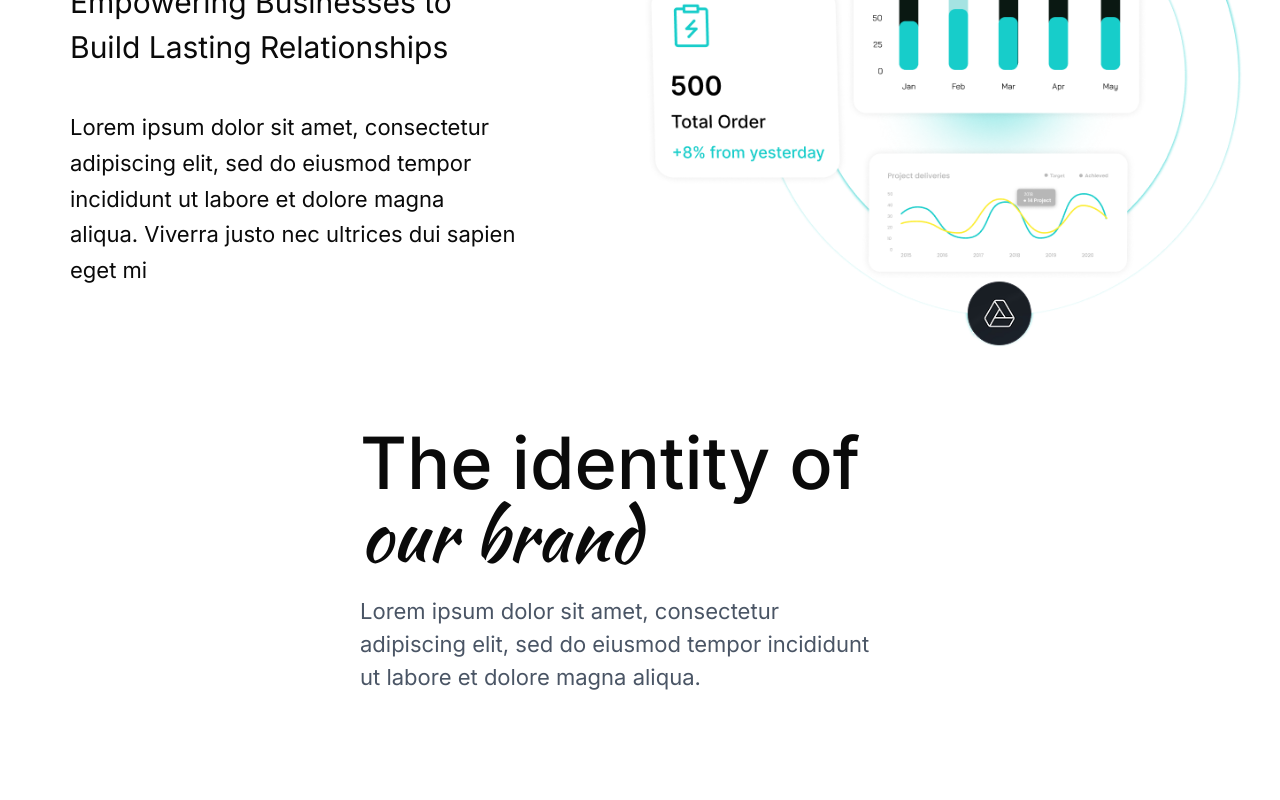
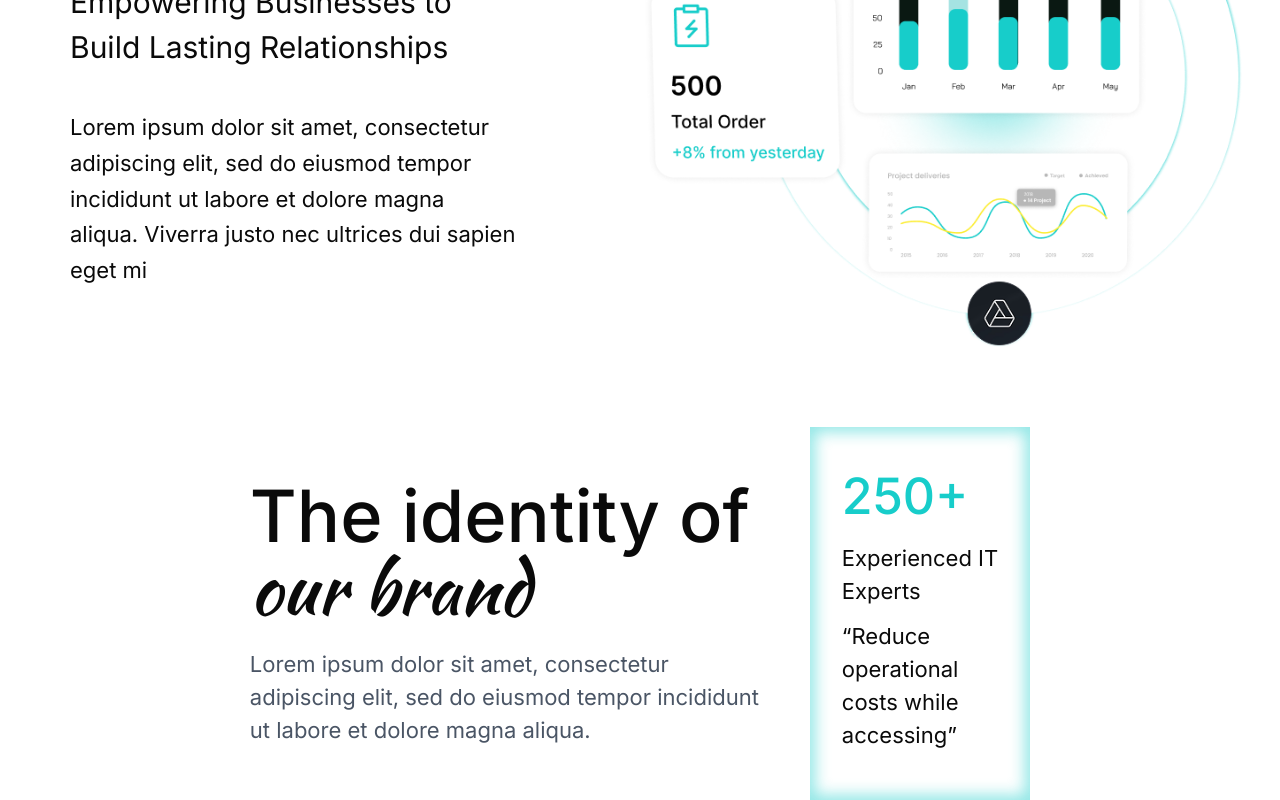
Before and after one commit to Roshen-Perera/ceylon-developers-portfolio, a Next.js app: page /about in a window 1280 px wide. Shown: the part 2089-2889 px from the top of the page. Before the commit the page ends 2783 px from the top, so only its background shows below. Built offline with nearby package versions, Linux system fonts and the light colour scheme.

Commit message:
Refactor Identity component: enhance layout by adding content structure and styling

```diff
--- a/components/identity.tsx
+++ b/components/identity.tsx
@@ -15,7 +15,26 @@ const Identity = () => {
             eiusmod tempor incididunt ut labore et dolore magna aliqua.
           </p>
         </div>
-        <div className="flex-shrink-0"></div>
+        <div
+          className="p-8"
+          style={{ boxShadow: "0px 0px 15px 5px #17CDCA78 inset" }}
+        >
+          <div className="flex gap-6 mb-4">
+            <div className="flex-shrink-0">
+              <div className="text-[50px] font-medium text-[#17CDCA] mb-2">
+                250+
+              </div>
+              <div className="text-[22px] mb-3">
+                Experienced IT
+                <br />
+                Experts
+              </div>
+              <div className="text-[22px] w-32">
+                “Reduce operational costs while accessing”
+              </div>
+            </div>
+          </div>
+        </div>
       </div>
     </div>
   );
```
